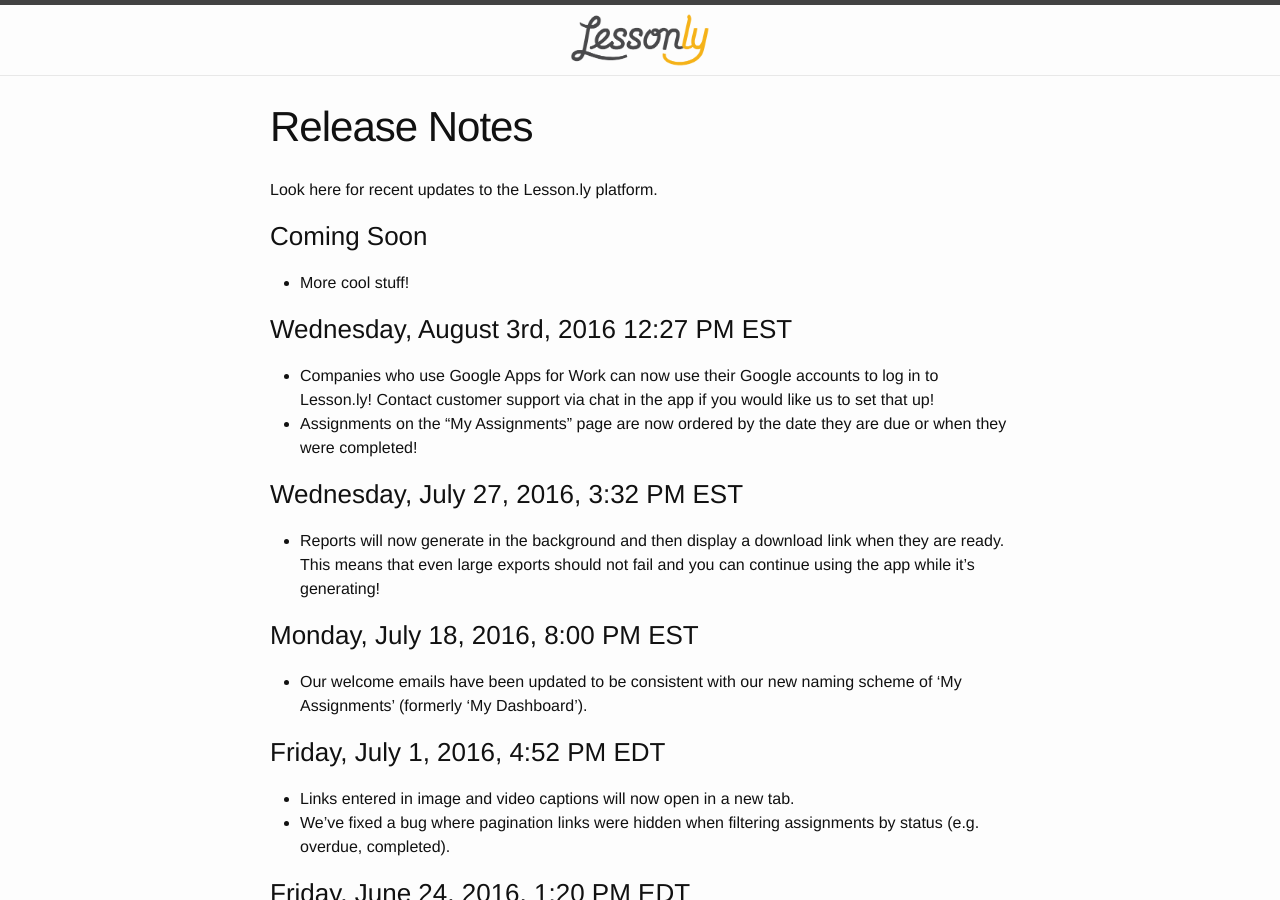
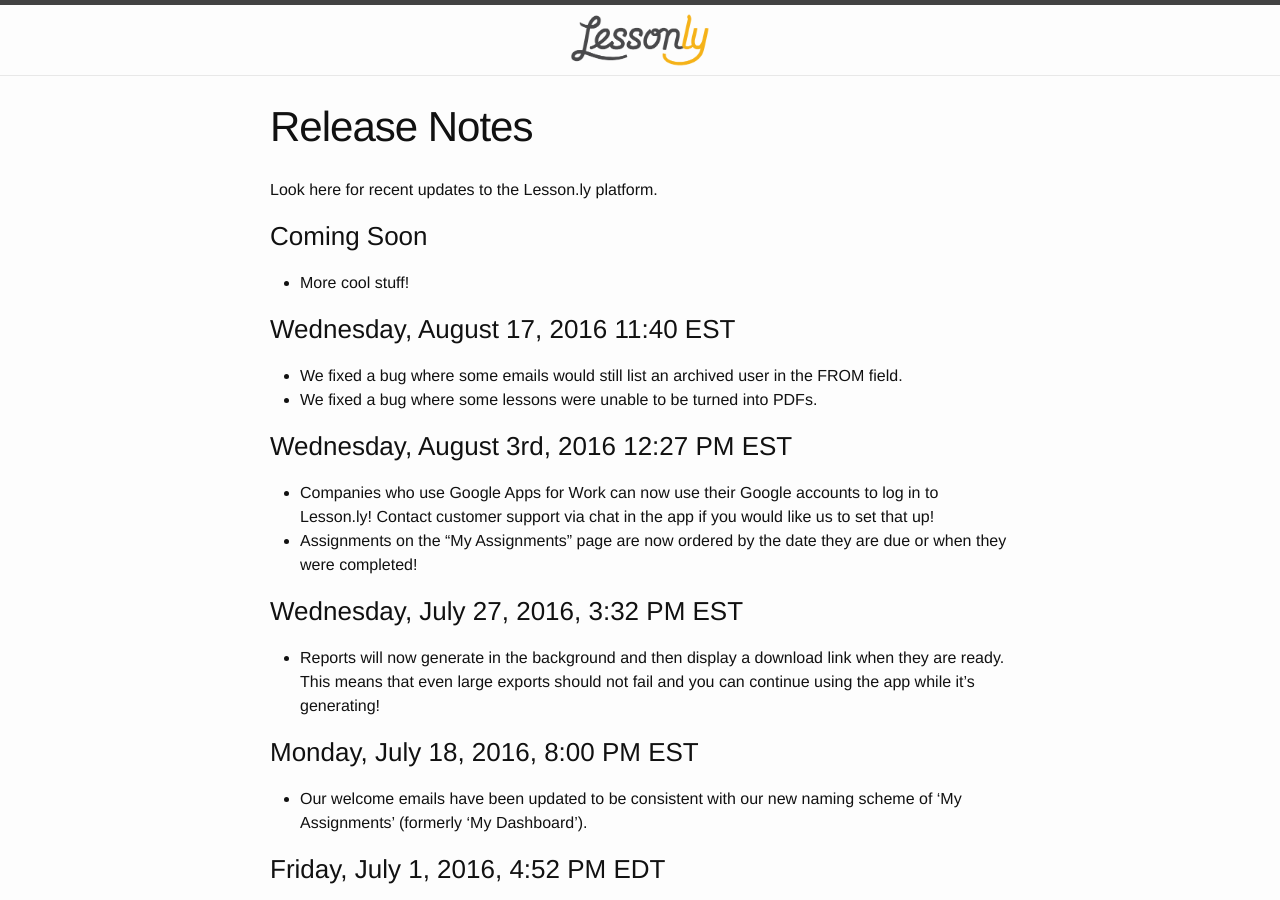
Before and after one commit to isabella232/lessonly.github.io, a Jekyll site: the page built from release-notes.md, in a window 1280 px wide and 900 px high. Built offline with Jekyll 4.4.1, drawn with Linux system fonts in a browser that asks for light colours.

Commit message:
Update release-notes.md

```diff
--- a/release-notes.md
+++ b/release-notes.md
@@ -8,6 +8,11 @@
 
 ### Coming Soon
 - More cool stuff!
+
+### Wednesday, August 17, 2016 11:40 EST
+
+- We fixed a bug where some emails would still list an archived user in the FROM field.
+- We fixed a bug where some lessons were unable to be turned into PDFs.
 
 ### Wednesday, August 3rd, 2016 12:27 PM EST
 
```
